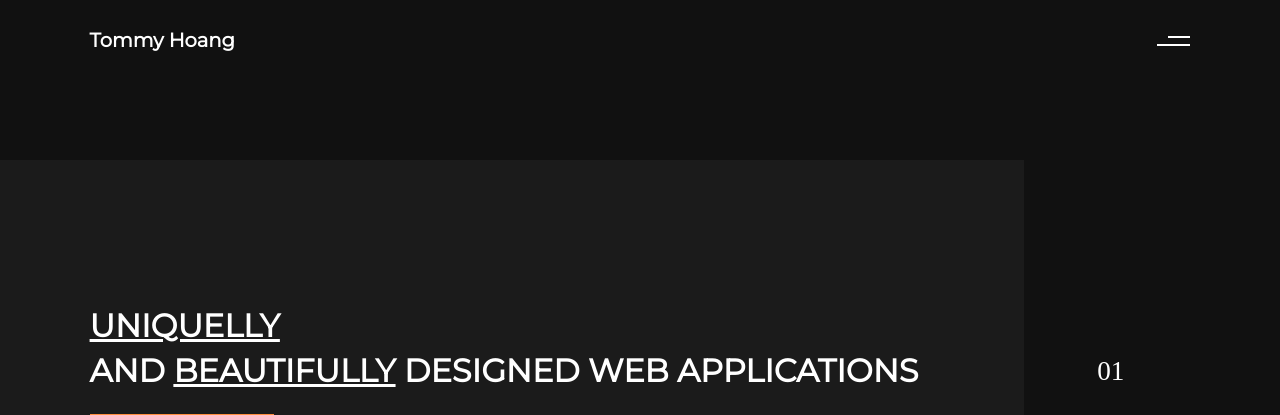
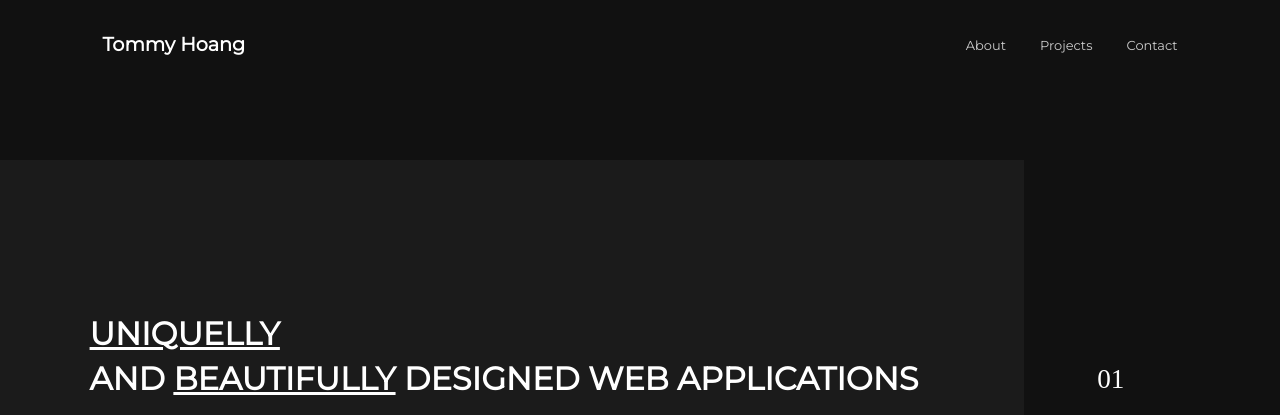
Before and after one commit to tommyyh/Portfolio, a Django app: page / in a window 1280 px wide. Shown: the top 415 px of the page. Run offline with Django 3.2, Linux system fonts and the light colour scheme; some web fonts are replaced.

Commit message:
Added nav for desktop

```diff
--- a/home/templates/home/nav.html
+++ b/home/templates/home/nav.html
@@ -1,7 +1,15 @@
 <header>
   <nav>
     <a href="/" class="nav__headline"><h2>Tommy Hoang</h2></a>
+
+    <ul class="nav__links">
+      <li id="nav__about"><a href="/about/">About</a></li>
+      <li id="nav__projects"><a href="/projects/">Projects</a></li>
+      <li id="nav__contact"><a href="/contact/">Contact</a></li>
+    </ul>
+
     <div class="burger"></div>
+
     <div class="menu">
       <ul>
         <li><a href="/">Home</a></li>
--- a/static/css/all/nav.css
+++ b/static/css/all/nav.css
@@ -102,3 +102,59 @@ nav h2 {
 .menu_open {
   top: 0;
 }
+
+.nav__links {
+  display: none;
+}
+
+@media all and (min-width: 1025px) {
+  .burger {
+    display: none;
+  }
+
+  .menu {
+    display: none;
+  }
+
+  nav {
+    display: flex;
+    width: 100%;
+    height: 11vh;
+    align-items: center;
+    justify-content: space-between;
+    padding: 0 8% 0 8%;
+  }
+
+  .nav__headline {
+    text-decoration: none;
+    color: var(--secondary-color);
+  }
+
+  nav h2 {
+    font-size: 1.2rem;
+    font-weight: 700;
+    position: relative;
+    z-index: 16;
+  }
+
+  .nav__links {
+    display: initial;
+  }
+
+  .nav__links li {
+    display: inline-block;
+    margin-left: 1.87rem;
+    font-size: 0.81rem;
+    position: relative;
+  }
+
+  .nav__links li:hover > a {
+    color: #fff;
+  }
+
+  .nav__links a {
+    transition: ease 300ms;
+    text-decoration: none;
+    color: #cccccc;
+  }
+}
--- a/static/css/all/resets.css
+++ b/static/css/all/resets.css
@@ -38,3 +38,7 @@ input:focus {
 textarea {
   resize: none;
 }
+
+textarea:focus {
+  outline: initial;
+}
--- a/static/js/all/nav.js
+++ b/static/js/all/nav.js
@@ -10,3 +10,25 @@
       nav.className === 'burger burger_open' ? 'hidden' : 'initial';
   });
 })();
+
+(() => {
+  const getElemet = (className) => {
+    const element = document.querySelector(className).querySelector('a');
+
+    return element;
+  };
+
+  // Highlight a link that the user is currently on
+  const about = getElemet('#nav__about');
+  const projects = getElemet('#nav__projects');
+  const contact = getElemet('#nav__contact');
+  const pathName = window.location.pathname;
+
+  if (pathName === '/about/') {
+    about.style.color = '#fff';
+  } else if (pathName === '/projects/') {
+    projects.style.color = '#fff';
+  } else if (pathName === '/contact/') {
+    contact.style.color = '#fff';
+  }
+})();
```
